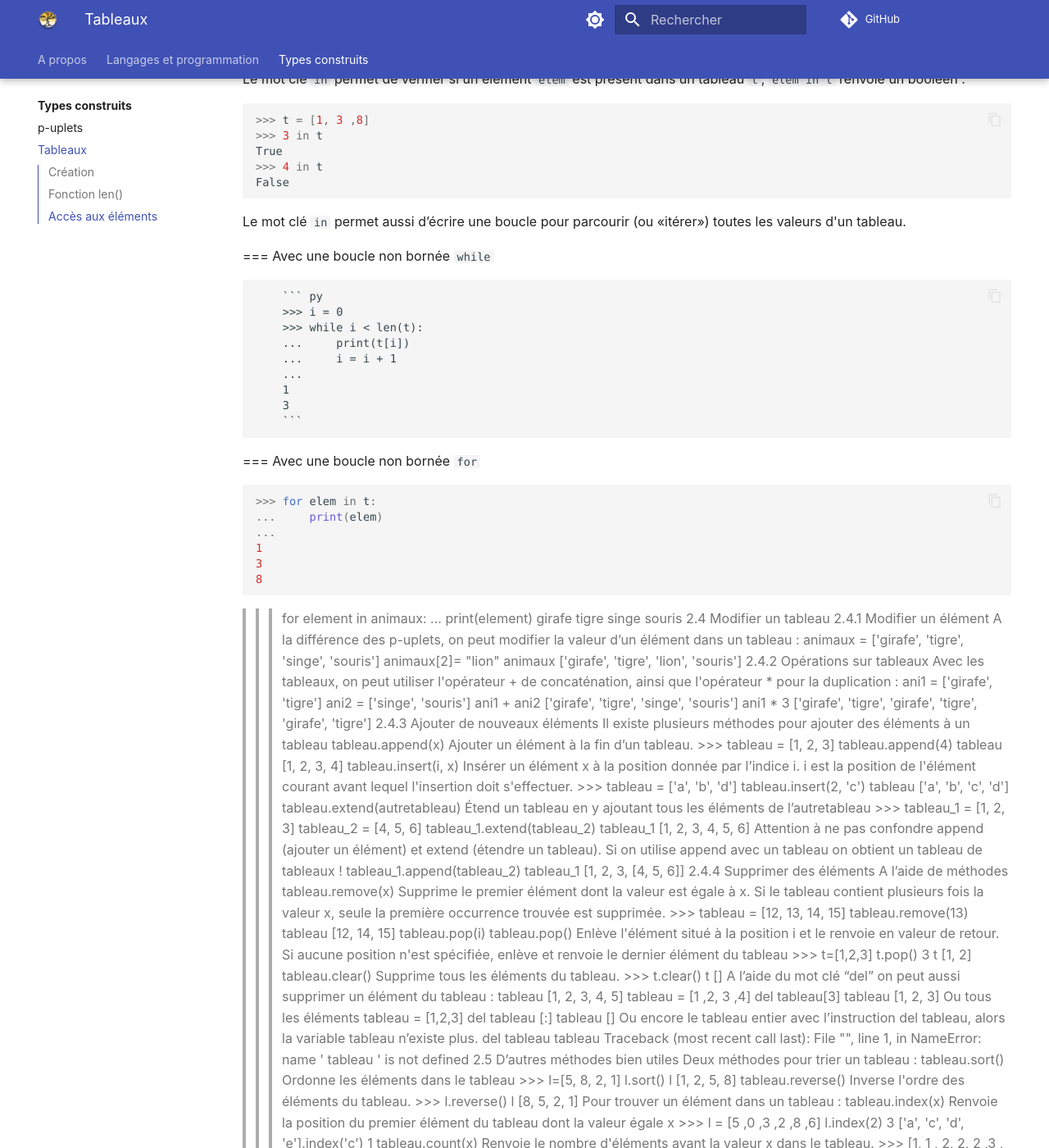
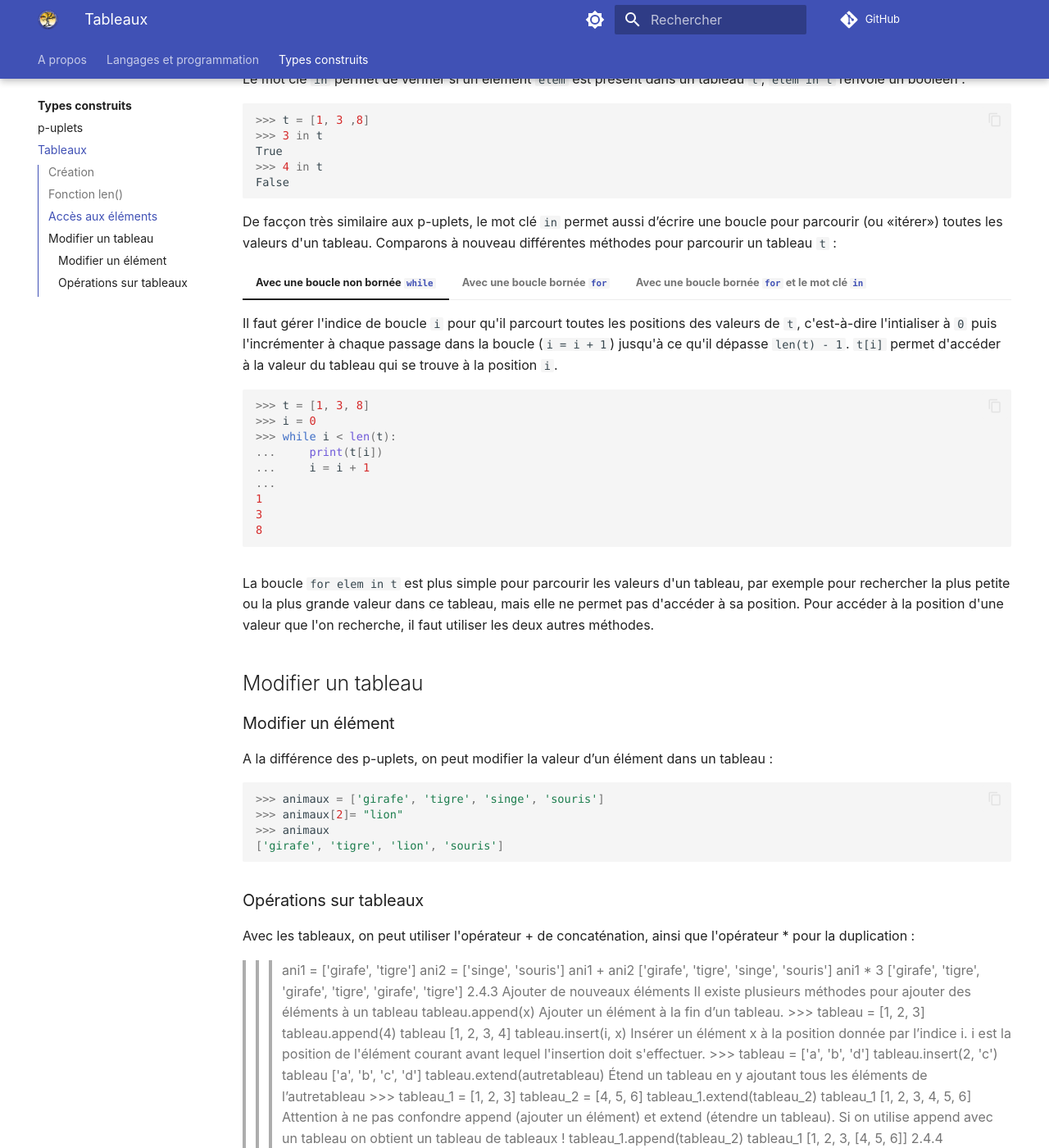
Before and after one commit to fab-perez/NSI-1, an MkDocs documentation site: the page built from docs/types-construits/2-tableaux.md, in a window 1280 px wide and 1400 px high, scrolled down 2172 px. Shown: the whole window at 82% size. Built offline with MkDocs 1.6.1 and Material for MkDocs 9.7.7, drawn with Linux system fonts in a browser that asks for light colours; emoji names are drawn with the system emoji font; comment, search, counter and statistics services are not loaded; some of the changed text lies outside the part shown.

Commit message:
Add files via upload

````diff
--- a/docs/types-construits/2-tableaux.md
+++ b/docs/types-construits/2-tableaux.md
@@ -117,48 +117,73 @@ True
 False
 ```
 
-Le mot clé `in` permet aussi d’écrire une boucle pour parcourir (ou «itérer») toutes les valeurs d'un tableau.
+De facçon très similaire aux p-uplets, le mot clé `in` permet aussi d’écrire une boucle pour parcourir (ou «itérer») toutes les valeurs d'un tableau. Comparons à nouveau différentes méthodes pour parcourir un tableau `t` :
 
 
-=== Avec une boucle non bornée `while`
+=== "Avec une boucle non bornée `while`"
+    Il faut gérer l'indice de boucle `i` pour qu'il parcourt toutes les positions des valeurs de `t`, c'est-à-dire l'intialiser à `0` puis l'incrémenter à chaque passage dans la boucle (`i = i + 1`) jusqu'à ce qu'il dépasse `len(t) - 1`.  `t[i]` permet d'accéder à la valeur du tableau qui se trouve à la position `i`.
 
-        ``` py
-        >>> i = 0
-        >>> while i < len(t):
-        ...     print(t[i])
-        ...     i = i + 1
-        ...
-        1
-        3
-        ```
+    ``` py
+    >>> t = [1, 3, 8]
+    >>> i = 0
+    >>> while i < len(t):
+    ...     print(t[i])
+    ...     i = i + 1
+    ...
+    1
+    3
+    8
+    ```
+
+=== "Avec une boucle bornée `for`"
+
+    Avec `for i in range(len(t)):`, l'indice de boucle `i` prend automatiquement les valeurs allant de  `0` à `len(t) - 1`. `t[i]` permet d'accéder à la valeur du p-uplet qui se trouve à la position `i`.
+
+    ``` py
+    >>> t = [1, 3, 8]
+    >>> for i in range(len(t)):
+    ...     print(t[i])
+    ...
+    1
+    3
+    8
+    ```
 
 
-=== Avec une boucle non bornée `for`
-        ``` py
-        >>> for elem in t:
-        ...     print(elem)
-        ...
-        1
-        3
-        8
-        ```
+=== "Avec une boucle bornée `for` et le mot clé `in`"
+
+    `for elem in t` permet d'accéder directement à toutes les du tableau les unes après les autres, sans connaître leurs positions.
+
+    ``` py
+    >>> t = [1, 3, 8]
+    >>> for elem in t:
+    ...     print(elem)
+    ...
+    1
+    3
+    8
+    ```
+
+
+La boucle `for elem in t` est plus simple pour parcourir les valeurs d'un tableau, par exemple pour rechercher la plus petite ou la plus grande valeur dans ce tableau, mais elle ne permet pas d'accéder à sa position. Pour accéder à la position d'une valeur que l'on recherche, il faut utiliser les deux autres méthodes.
 
 
 
->>> for element in animaux:
-...     print(element)
-girafe
-tigre
-singe
-souris
-2.4	Modifier un tableau
-2.4.1	Modifier un élément
+## Modifier un tableau
+
+### Modifier un élément
+
 A la différence des p-uplets, on peut modifier la valeur d’un élément dans un tableau :
+
+``` py
 >>> animaux = ['girafe', 'tigre', 'singe', 'souris']
 >>> animaux[2]= "lion"
 >>> animaux
 ['girafe', 'tigre', 'lion', 'souris']
-2.4.2	Opérations sur tableaux
+```
+
+###	Opérations sur tableaux
+
 Avec les tableaux, on peut utiliser l'opérateur + de concaténation, ainsi que l'opérateur * pour la duplication  :
 >>> ani1 = ['girafe', 'tigre']
 >>> ani2 = ['singe', 'souris']
````
Also changed, not shown: docs/types-construits/1-p-uplets.md (+19 -18 lines).
